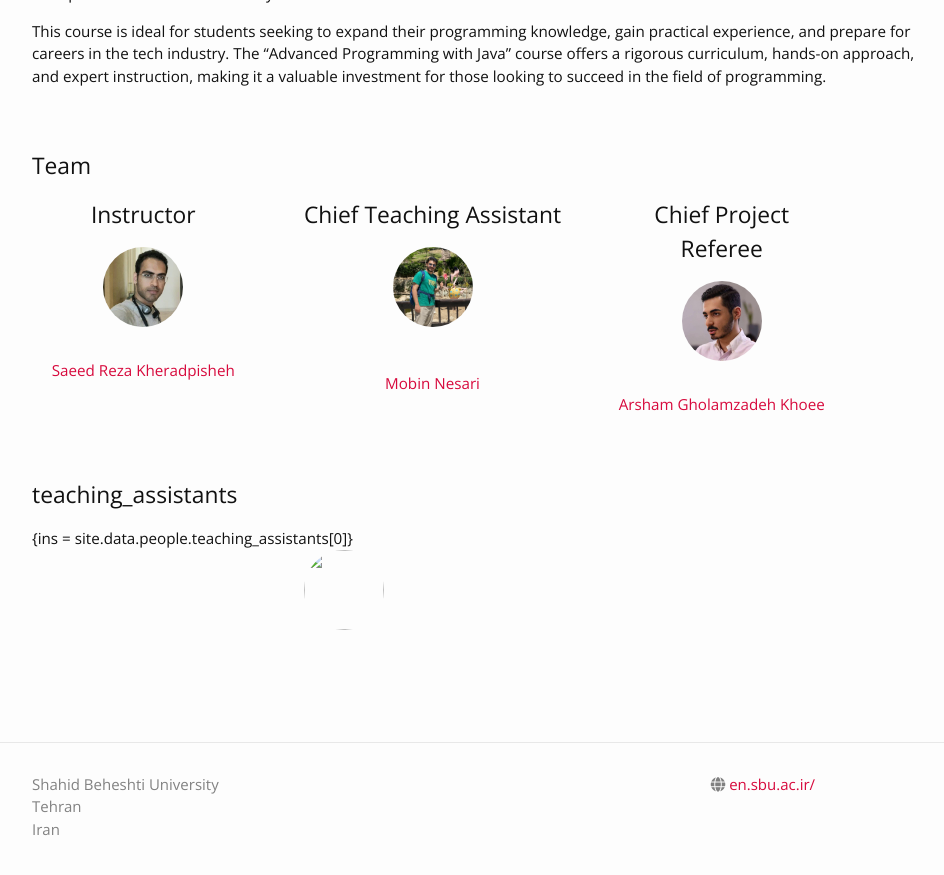
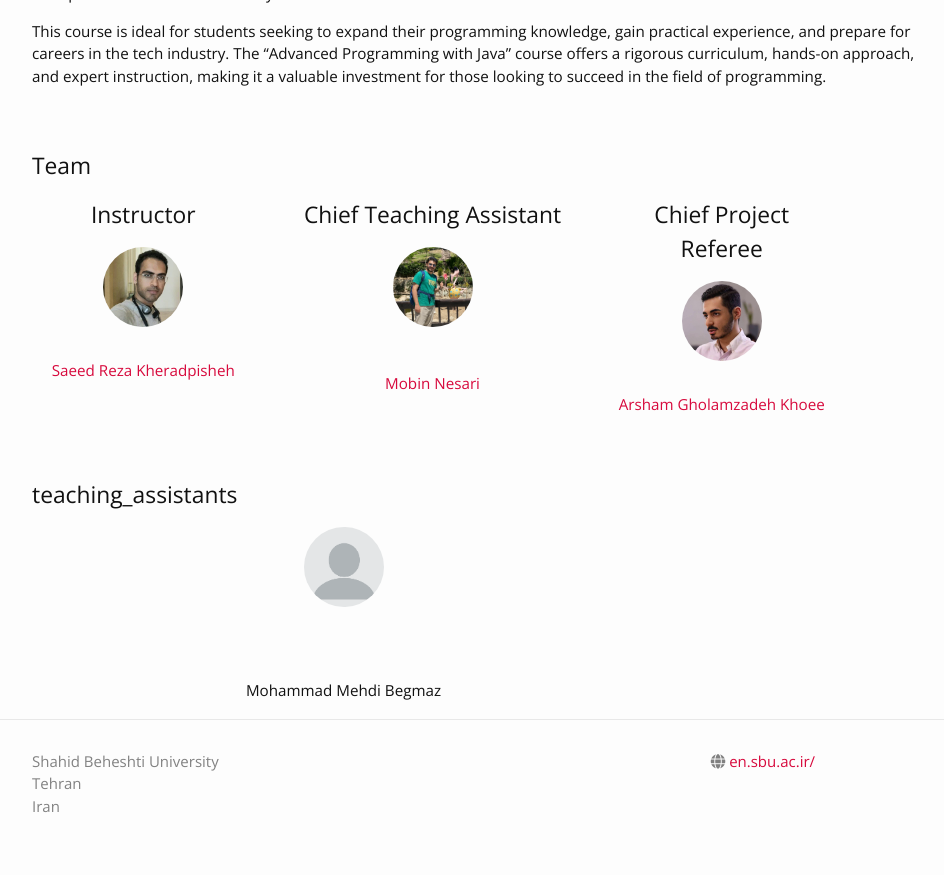
Before and after one commit to MobinNesari81/CS-AP, a Jekyll site: the page built from index.md, in a window 1280 px wide and 900 px high, scrolled down 793 px. Shown: the top 875 px of the window, without its empty margins (163-1107 px from the left). Built offline with Jekyll 4.4.1, drawn with Linux system fonts in a browser that asks for light colours; nearby versions of some CDN libraries.

Commit message:
fixing bugs

```diff
--- a/_layouts/home.html
+++ b/_layouts/home.html
@@ -86,13 +86,12 @@ layout: default
             <div>
                 <div class="profile-pic-gallary">
                     <h2>teaching_assistants</h2>
-                    {ins = site.data.people.teaching_assistants[0]}
                     <div class="image--cover-container">
-                        <img src="{{ins.profile_pic | prepend: site.baseurl }}" class="image--cover">
-                        {% if ins.webpage %}
-                        <p><a href="{{ ins.webpage }}">{{ins.name}}</a></p>
+                        <img src="{{site.data.people.teaching_assistants[0].profile_pic | prepend: site.baseurl }}" class="image--cover">
+                        {% if site.data.people.teaching_assistants[0].webpage %}
+                        <p><a href="{{ site.data.people.teaching_assistants[0].webpage }}">{{site.data.people.teaching_assistants[0].name}}</a></p>
                         {% else %}
-                        <p>{{ins.name}}</p>
+                        <p>{{site.data.people.teaching_assistants[0].name}}</p>
                         {% endif %}
                     </div>
                 </div>
```
